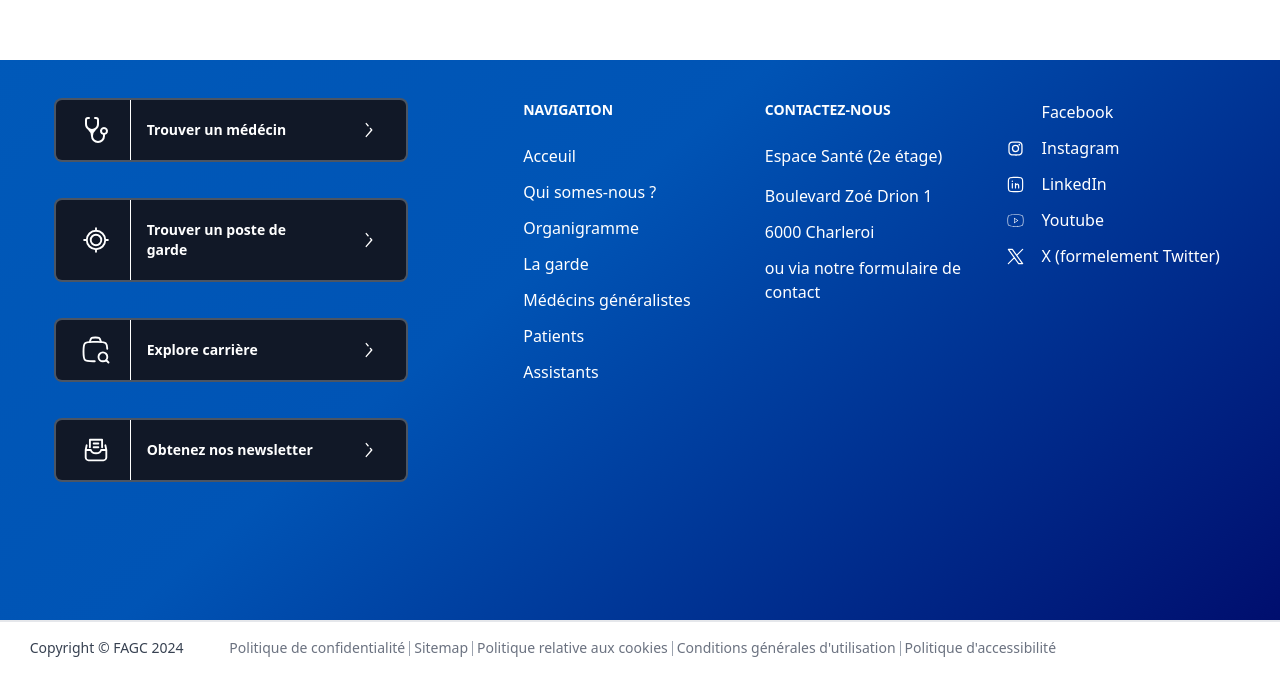
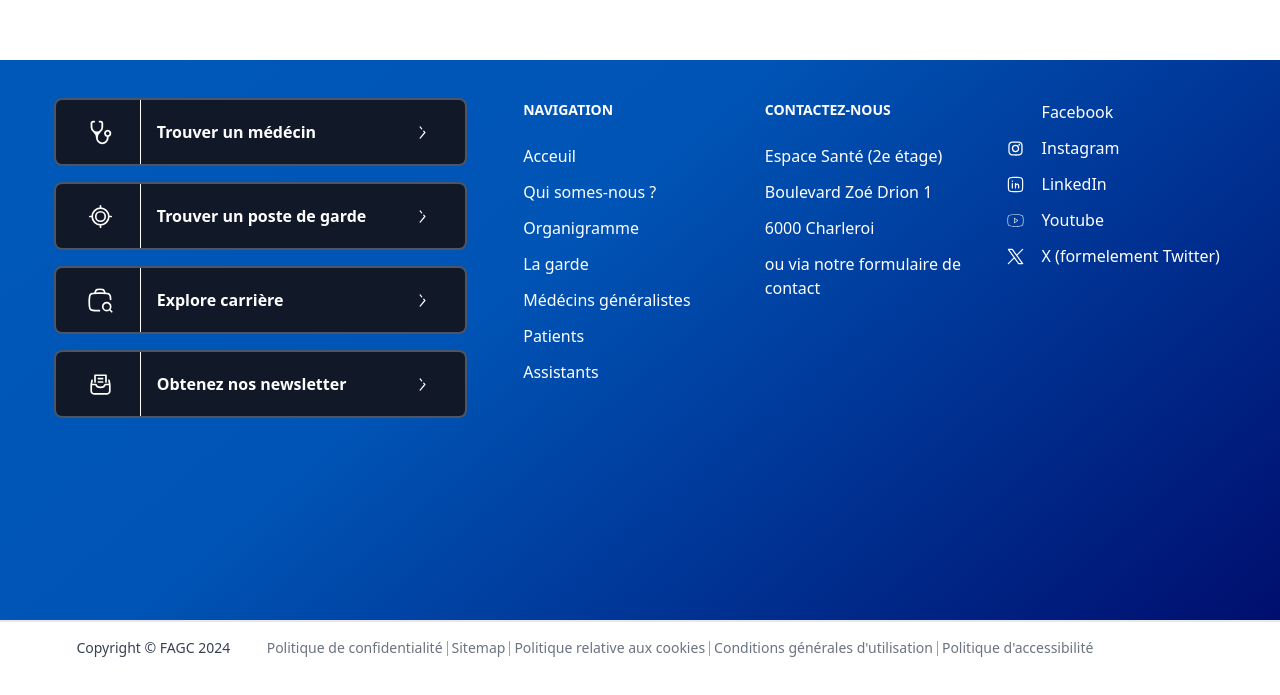
Before and after one commit to ozondo90/olivierkoubolou-test, a website: page index.html in a window 1280 px wide. Shown: the part 1415-2110 px from the top of the page. Drawn offline with Linux system fonts and the light colour scheme.

Commit message:
second commit

```diff
--- a/index.html
+++ b/index.html
@@ -116,7 +116,7 @@
 
         <!-- Page datas display section -->
         <section class="dark:bg-gray-900 min-h-screen overflow-hidden data-display">
-            <div class="mx-auto py-8 max-w-screen-xl data-display-main">
+            <div class="mx-auto px-7 lg:px-14 py-8 max-w-screen-2xl data-display-main">
                 <div class="relative bg-white dark:bg-gray-800 shadow-md sm:rounded-lg">
 
                     <!-- Datas table filter bar -->
@@ -319,43 +319,43 @@
     <!-- page footer -->
     <footer class="flex flex-col justify-center dark:bg-gray-900 overflow-hidden footer">
         <div class="bg-custom-gradient py-10 min-h-screen-90 overflow-hidden footer-main">
-            <div class="flex lg:justify-between lg:items-start gap-4 mx-auto px-7 lg:px-14 max-w-screen-2xl">
-                <div class="lg:space-y-10 lg:w-[30%]">
-                    <a href="#" class="flex flex-row justify-center items-center gap-2 bg-gray-900 dark:hover:bg-primary-700 dark:bg-primary-600 px-2 lg:px-3.5 border-none rounded-md font-medium text-lg text-white btn btn--lg ring-2 ring-gray-600 hover:ring-white focus:outline-none dark:focus:ring-primary-800">
+            <div class="flex lg:justify-between lg:items-start gap-y-10 mx-auto px-7 lg:px-14 max-w-screen-2xl">
+                <div class="lg:space-y-5 w-full lg:w-[35%]">
+                    <a href="#" class="flex flex-row justify-center items-center gap-2 bg-gray-900 dark:hover:bg-primary-700 dark:bg-primary-600 px-2 lg:px-3.5 border-none rounded-md font-medium md:font-semibold text-[0.87rem] text-white md:text-lg lg:text-base btn btn--lg ring-2 ring-gray-600 hover:ring-white focus:outline-none dark:focus:ring-primary-800">
                         <span class="flex justify-center items-center w-1/6">
                             <span class="icon-[maki--doctor]" style="width: 1.7em; height: 1.7em;"></span>
                         </span>
-                        <span class="border-s-[1px] border-white px-4 lg:py-5 w-4/6 font-bold md:text-sm">Trouver un médécin</span>
+                        <span class="border-s-[1px] border-white lg:py-5 p-4 w-4/6">Trouver un médécin</span>
                         <span class="flex justify-center items-center w-[15%]">
                             <span class="icon-[solar--alt-arrow-right-broken]" style="width: 1.2em; height: 1.2em;"></span>
                         </span>
                     </a>
 
-                    <a href="#" class="flex flex-row justify-center items-center gap-2 bg-gray-900 dark:hover:bg-primary-700 dark:bg-primary-600 px-2 lg:px-3.5 border-none rounded-md font-medium text-lg text-white btn btn--lg ring-2 ring-gray-600 hover:ring-white focus:outline-none dark:focus:ring-primary-800">
+                    <a href="#" class="flex flex-row justify-center items-center gap-2 bg-gray-900 dark:hover:bg-primary-700 dark:bg-primary-600 px-2 lg:px-3.5 border-none rounded-md font-medium md:font-semibold text-[0.8rem] text-white md:text-lg lg:text-base btn btn--lg ring-2 ring-gray-600 hover:ring-white focus:outline-none dark:focus:ring-primary-800">
                         <span class="flex justify-center items-center w-1/6">
                             <span class="icon-[mage--location]" style="width: 1.7em; height: 1.7em;"></span>
                         </span>
-                        <span class="border-s-[1px] border-white px-4 lg:py-5 w-4/6 font-bold md:text-sm">Trouver un poste de garde</span>
+                        <span class="border-s-[1px] border-white lg:py-5 p-4 w-4/6">Trouver un poste de garde</span>
                         <span class="flex justify-center items-center w-[15%]">
                             <span class="icon-[solar--alt-arrow-right-broken]" style="width: 1.2em; height: 1.2em;"></span>
                         </span>
                     </a>
 
-                    <a href="#" class="flex flex-row justify-center items-center gap-2 bg-gray-900 dark:hover:bg-primary-700 dark:bg-primary-600 px-2 lg:px-3.5 border-none rounded-md font-medium text-lg text-white btn btn--lg ring-2 ring-gray-600 hover:ring-white focus:outline-none dark:focus:ring-primary-800">
+                    <a href="#" class="flex flex-row justify-center items-center gap-2 bg-gray-900 dark:hover:bg-primary-700 dark:bg-primary-600 px-2 lg:px-3.5 border-none rounded-md font-medium md:font-semibold text-[0.87rem] text-white md:text-lg lg:text-base btn btn--lg ring-2 ring-gray-600 hover:ring-white focus:outline-none dark:focus:ring-primary-800">
                         <span class="flex justify-center items-center w-1/6">
                             <span class="icon-[hugeicons--job-search]" style="width: 1.7em; height: 1.7em;"></span>
                         </span>
-                        <span class="border-s-[1px] border-white px-4 lg:py-5 w-4/6 font-bold md:text-sm">Explore carrière</span>
+                        <span class="border-s-[1px] border-white lg:py-5 p-4 w-4/6">Explore carrière</span>
                         <span class="flex justify-center items-center w-[15%]">
                             <span class="icon-[solar--alt-arrow-right-broken]" style="width: 1.2em; height: 1.2em;"></span>
                         </span>
                     </a>
 
-                    <a href="#" class="flex flex-row justify-center items-center gap-2 bg-gray-900 dark:hover:bg-primary-700 dark:bg-primary-600 px-2 lg:px-3.5 border-none rounded-md font-medium text-lg text-white btn btn--lg ring-2 ring-gray-600 hover:ring-white focus:outline-none dark:focus:ring-primary-800">
+                    <a href="#" class="flex flex-row justify-center items-center gap-2 bg-gray-900 dark:hover:bg-primary-700 dark:bg-primary-600 px-2 lg:px-3.5 border-none rounded-md font-medium md:font-semibold text-[0.87rem] text-white md:text-lg lg:text-base btn btn--lg ring-2 ring-gray-600 hover:ring-white focus:outline-none dark:focus:ring-primary-800">
                         <span class="flex justify-center items-center w-1/6">
                             <span class="icon-[quill--inbox-newsletter]" style="width: 1.7em; height: 1.7em;"></span>
                         </span>
-                        <span class="border-s-[1px] border-white px-4 lg:py-5 w-4/6 font-bold md:text-sm">Obtenez nos newsletter</span>
+                        <span class="border-s-[1px] border-white lg:py-5 p-4 w-4/6">Obtenez nos newsletter</span>
                         <span class="flex justify-center items-center w-[15%]">
                             <span class="icon-[solar--alt-arrow-right-broken]" style="width: 1.2em; height: 1.2em;"></span>
                         </span>
@@ -363,7 +363,7 @@
 
                 </div>
 
-                <div class="gap-8 sm:gap-6 grid grid-cols-2 sm:grid-cols-3 lg:w-[60%]">
+                <div class="gap-8 sm:gap-6 grid grid-cols-1 sm:grid-cols-3 lg:w-[60%]">
                     <div class="">
                         <h2 class="mb-6 font-semibold text-sm text-white dark:text-white uppercase">Navigation</h2>
                         <ul class="lg:space-y-3 text-white dark:text-gray-400">
@@ -394,7 +394,7 @@
                     <div>
                         <h2 class="mb-6 font-semibold text-sm text-white dark:text-white uppercase">Contactez-nous</h2>
                         <ul class="lg:space-y-3 text-white dark:text-gray-400">
-                            <li class="mb-4">
+                            <li class="">
                                 <span class=""> Espace Santé (2e étage)</>
                             </li>
                             <li>
@@ -403,7 +403,7 @@
                             <li>
                                 <span class="">6000 Charleroi</span>
                             </li>
-                            <li class="mt-3">
+                            <li class="">
                                 <span class="">ou via notre</span>
                                 <a href="" class="hover:underline">formulaire de contact</a>
                             </li>
@@ -452,9 +452,9 @@
         </div>
 
         <div class="footer-bottom border-gray-200 py-2 border-t-2">
-            <div class="lg:flex lg:justify-start lg:items-start gap-4 mx-auto pb-16 max-w-screen-xl min-h-[5%] overflow-hidden">
-                <span class="copyright_note py-2 lg:w-2/12 text-gray-700 text-sm sm:text-center dark:text-white">Copyright © FAGC <span class="copyright_date" id="copyright_date">2024</span></span>
-                <div class="flex justify-start sm:justify-center items-center sm:space-x-6 md:space-x-3 lg:space-x-1 sm:mt-0 py-2 font-light text-sm">
+            <div class="lg:flex lg:justify-start lg:items-start gap-4 mx-auto px-7 lg:px-14 pb-16 max-w-screen-2xl min-h-[5%] overflow-hidden">
+                <div class="copyright_note py-2 lg:w-2/12 text-center text-gray-700 text-sm dark:text-white">Copyright © FAGC <span class="copyright_date" id="copyright_date">2024</span></div>
+                <div class="flex flex-wrap justify-center sm:justify-center lg:justify-start items-center sm:space-x-6 md:space-x-3 lg:space-x-1 sm:mt-0 py-2 font-light text-sm">
                     <a href="#" class="text-gray-500 hover:text-blue-600 dark:hover:text-white">Politique de confidentialité</a>
                     <span class="bg-gray-400 w-[1px] h-[15px]"></span>
                     <a href="#" class="text-gray-500 hover:text-blue-600 dark:hover:text-white">Sitemap</a>
```
Also changed, not shown: src/output.css.
